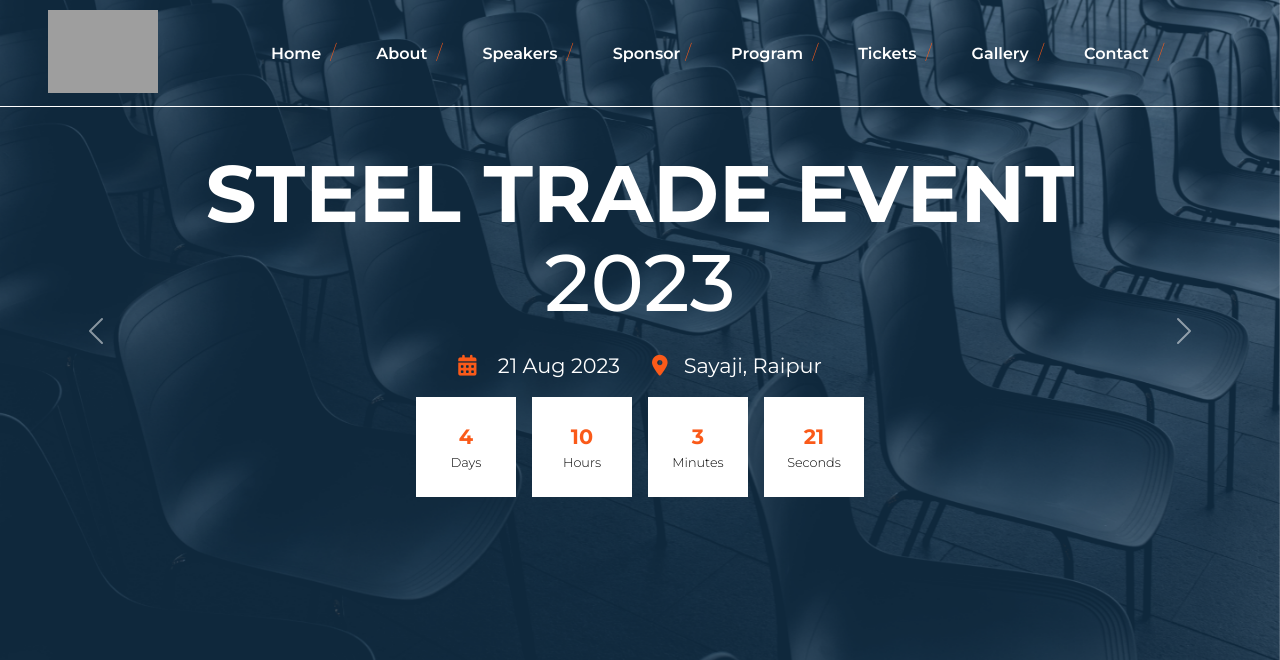
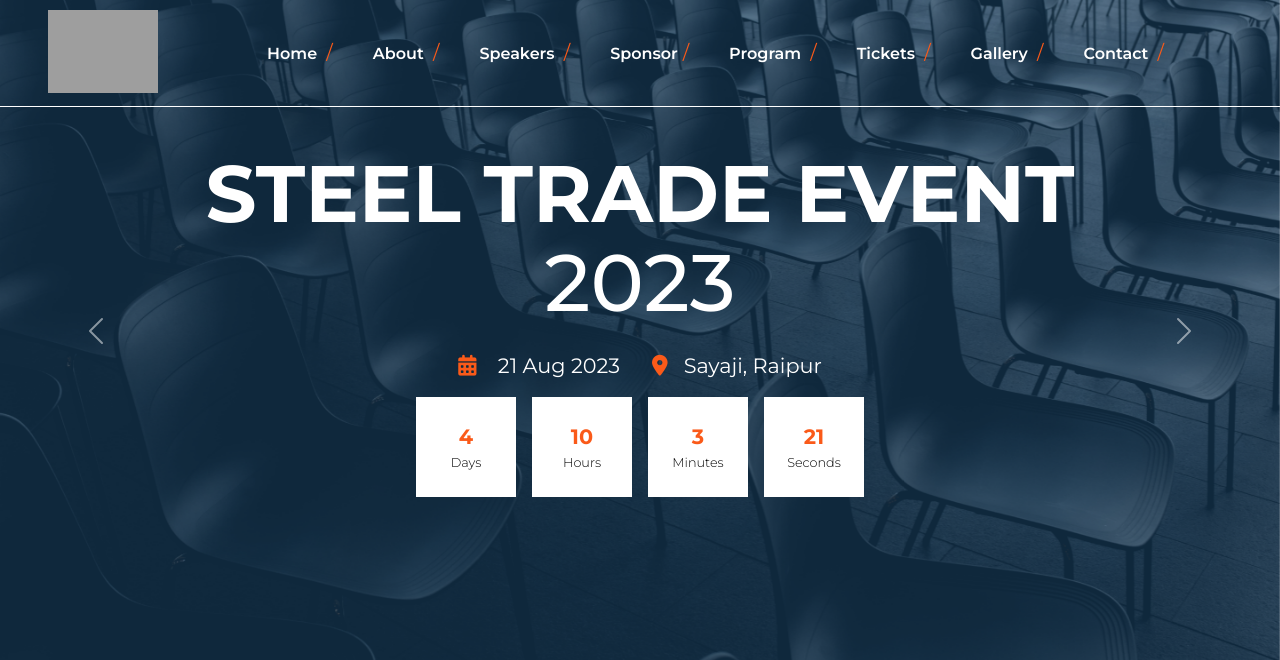
Before and after one commit to TejDigital/steel_connect, a PHP site: page / in a window 1280 px wide. Shown: the top 660 px of the page. Run offline with PHP 8.4, Linux system fonts and the light colour scheme; data comes from the database, SQL or seed files in the repository; some libraries are stand-ins or nearby versions; grey boxes are pictures that could not be loaded.

Commit message:
thu_morning_17_08_23

```diff
--- a/css/header.css
+++ b/css/header.css
@@ -93,13 +93,13 @@ body {
 .nav-item .nav-link span{
 	color: #FA5A19;
     font-size: 1.2rem;
-    font-weight: 200;
+    font-weight: 400;
     margin-left: 0.3rem;
 }
 .nav-item .current span{
 	color: #FA5A19;
     font-size: 1.2rem;
-    font-weight: 200;
+    font-weight: 400;
     margin-left: 0.3rem;
 }
 
```
